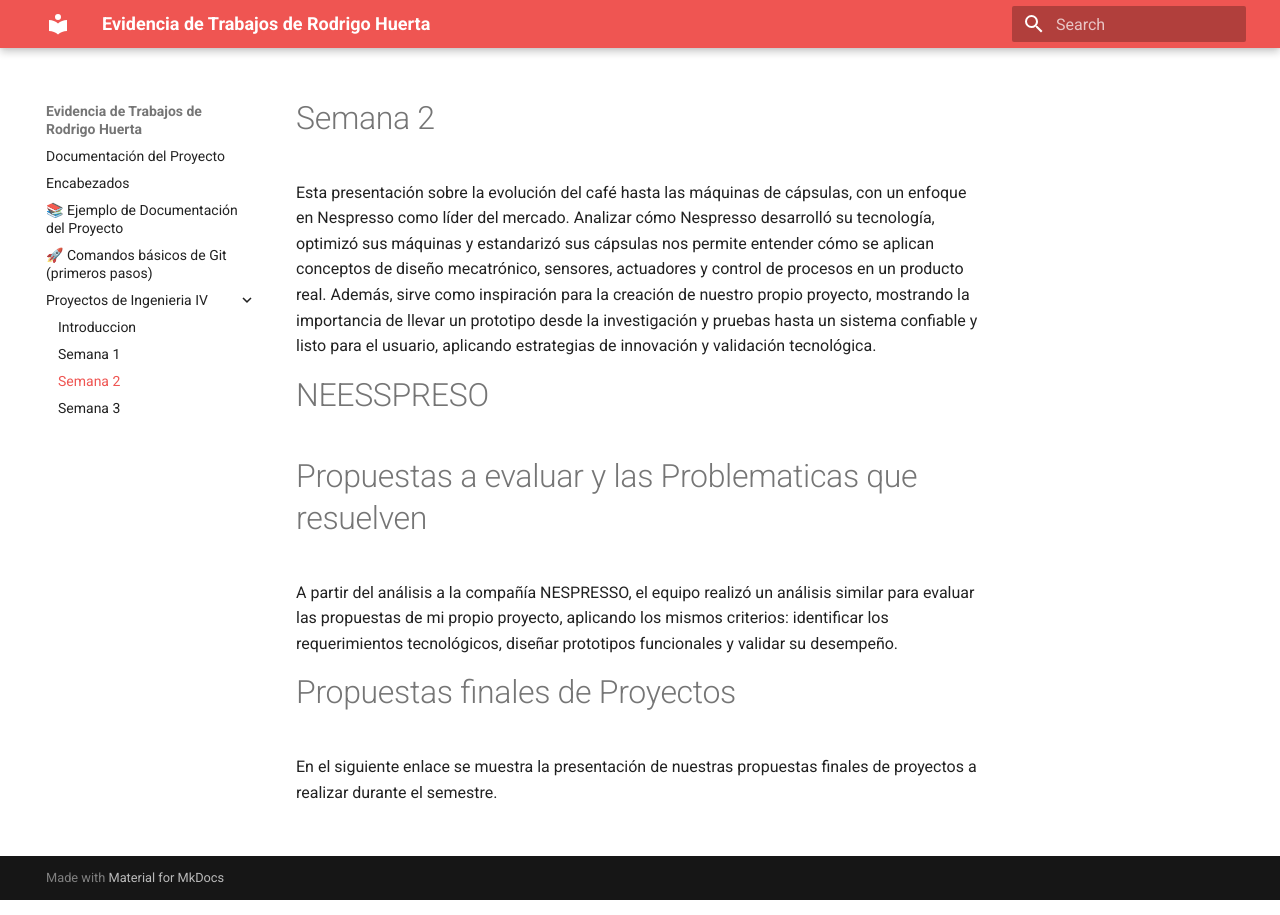
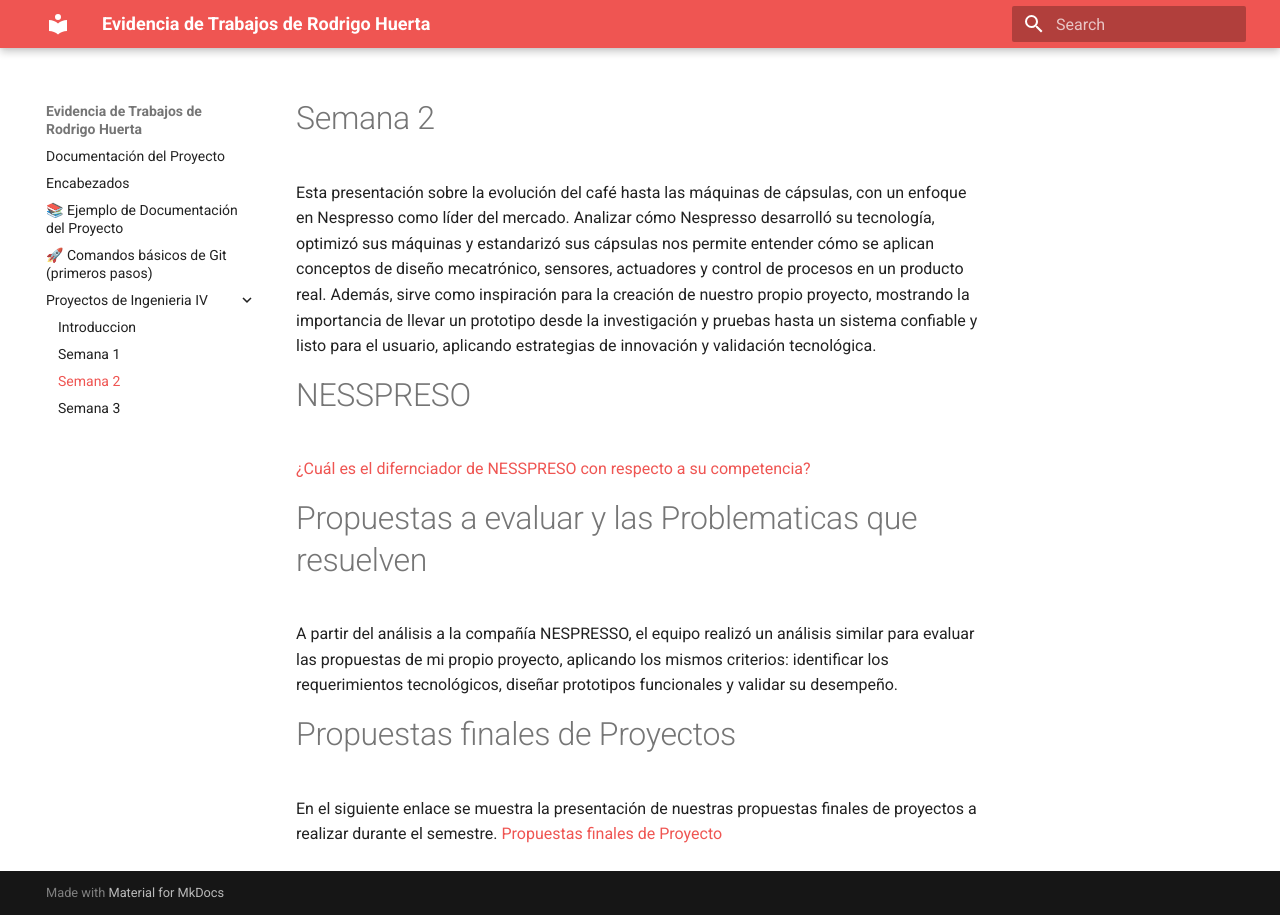
Before and after one commit to RodrigoH2929/portafolio_evidencias, an MkDocs documentation site: the page built from docs/Proyectos de Ingenieria IV/Semana 2.md, in a window 1280 px wide. Built offline with MkDocs 1.6.1 and Material for MkDocs 9.7.7, drawn with Linux system fonts in a browser that asks for light colours.

Commit message:
hice cambios en la seccion de la Semana 2

```diff
--- a/docs/Proyectos de Ingenieria IV/Semana 2.md
+++ b/docs/Proyectos de Ingenieria IV/Semana 2.md
@@ -2,8 +2,9 @@
 
 Esta presentación sobre la evolución del café hasta las máquinas de cápsulas, con un enfoque en Nespresso como líder del mercado. Analizar cómo Nespresso desarrolló su tecnología, optimizó sus máquinas y estandarizó sus cápsulas nos permite entender cómo se aplican conceptos de diseño mecatrónico, sensores, actuadores y control de procesos en un producto real. Además, sirve como inspiración para la creación de nuestro propio proyecto, mostrando la importancia de llevar un prototipo desde la investigación y pruebas hasta un sistema confiable y listo para el usuario, aplicando estrategias de innovación y validación tecnológica.
 
-# NEESSPRESO
+# NESSPRESO
 
+[¿Cuál es el difernciador de NESSPRESO con respecto a su competencia?](https://www.canva.com/design/DAGyyk8UNIc/vEBEfNsOicrzrriuVTPqnQ/edit?utm_content=DAGyyk8UNIc&utm_campaign=designshare&utm_medium=link2&utm_source=sharebutton)
 
 # Propuestas a evaluar y las Problematicas que resuelven
 
@@ -12,3 +13,4 @@
 # Propuestas finales de Proyectos
 
 En el siguiente enlace se muestra la presentación de nuestras propuestas finales de proyectos a realizar durante el semestre.
+[Propuestas finales de Proyecto](https://www.canva.com/design/DAGyy1hqadw/BnHuIFL2b5_UzT2nNvXCFg/edit?utm_content=DAGyy1hqadw&utm_campaign=designshare&utm_medium=link2&utm_source=sharebutton)
```
